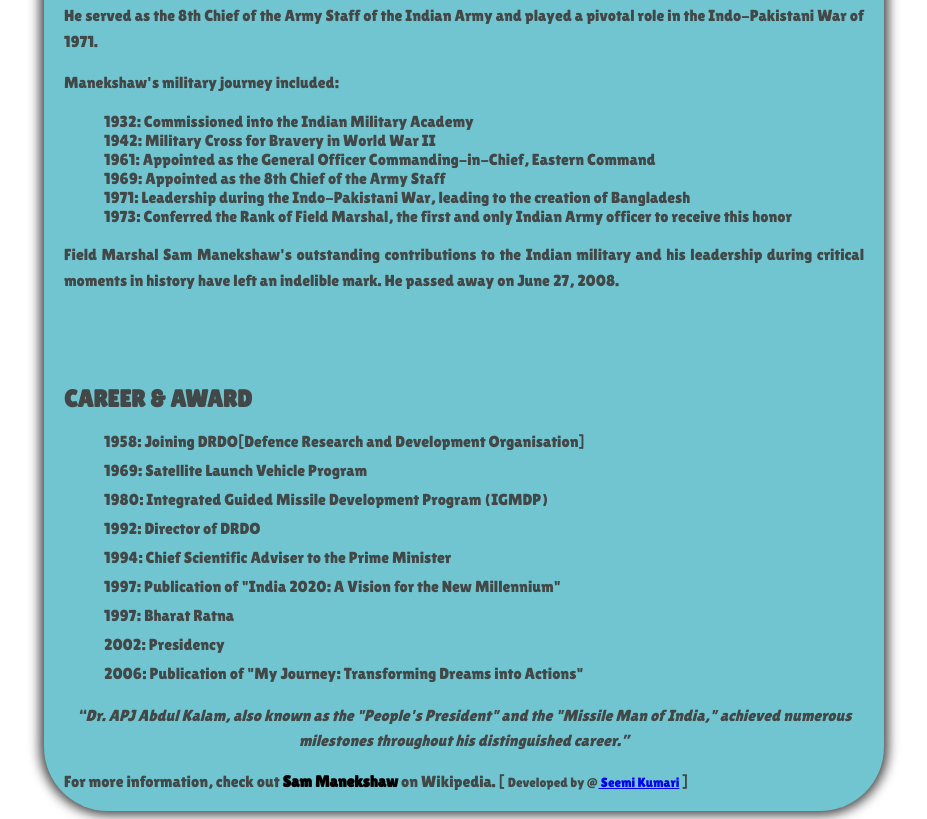
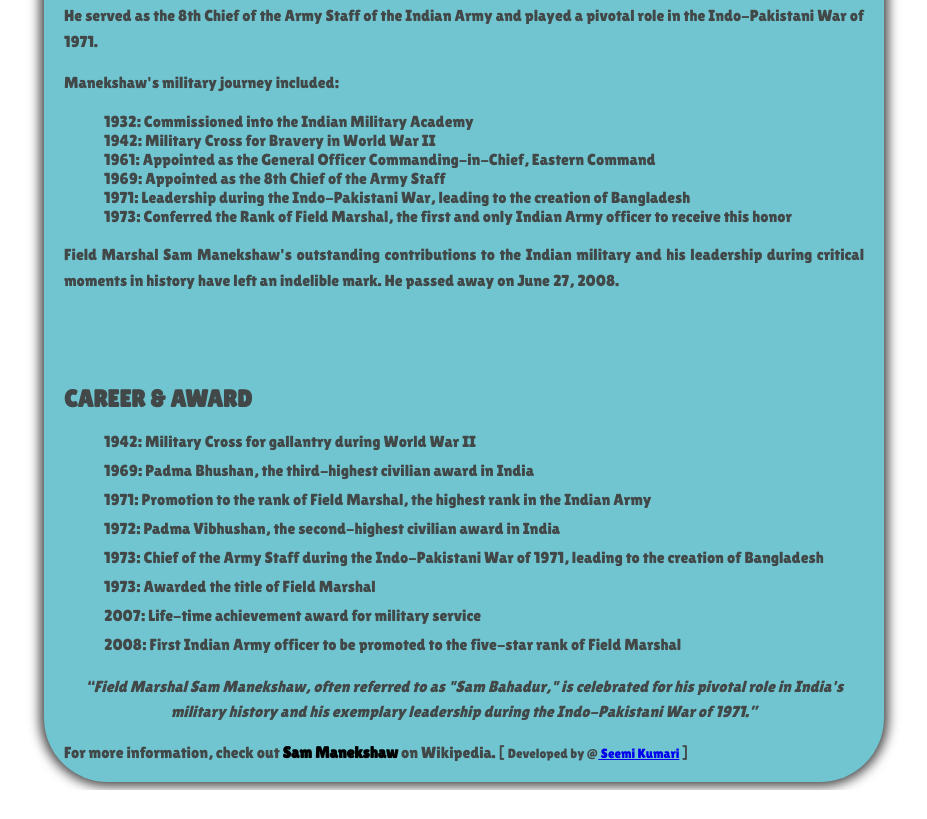
Before and after one commit to Seemikumari/Tribute-Page, a plain HTML site: page index.html in a window 1280 px wide. Shown: the part 694-1513 px from the top of the page, without its empty margins (176-1103 px from the left). After the commit the page ends 1484 px from the top, so only its background shows below. Drawn offline with Linux system fonts and the light colour scheme.

Commit message:
Update index.html

```diff
--- a/index.html
+++ b/index.html
@@ -60,15 +60,15 @@
         <div id="career-section">
             <h2>CAREER & AWARD</h2>
             <ul id="achieved">
-                <li>1958: Joining DRDO[Defence Research and Development Organisation]</li>
-                <li>1969: Satellite Launch Vehicle Program</li>
-                <li>1980: Integrated Guided Missile Development Program (IGMDP)</li>
-                <li>1992: Director of DRDO</li>
-                <li>1994: Chief Scientific Adviser to the Prime Minister</li>
-                <li>1997: Publication of "India 2020: A Vision for the New Millennium"</li>
-                <li>1997: Bharat Ratna</li>
-                <li>2002: Presidency</li>
-                <li>2006: Publication of "My Journey: Transforming Dreams into Actions"</li>
+               <li>1942: Military Cross for gallantry during World War II</li>
+               <li>1969: Padma Bhushan, the third-highest civilian award in India</li>
+               <li>1971: Promotion to the rank of Field Marshal, the highest rank in the Indian Army</li>
+               <li>1972: Padma Vibhushan, the second-highest civilian award in India</li>
+               <li>1973: Chief of the Army Staff during the Indo-Pakistani War of 1971, leading to the creation of Bangladesh</li>
+               <li>1973: Awarded the title of Field Marshal</li>
+               <li>2007: Life-time achievement award for military service</li>
+               <li>2008: First Indian Army officer to be promoted to the five-star rank of Field Marshal</li>
+
             </ul>
 
         </div>
@@ -76,8 +76,9 @@
 
 
 
-        <q>Dr. APJ Abdul Kalam, also known as the "People's President" and the "Missile Man of India," achieved numerous
-            milestones throughout his distinguished career.</q>
+        <q>Field Marshal Sam Manekshaw, often referred to as "Sam Bahadur," is celebrated for his pivotal role in India's military history and
+            his exemplary leadership during the Indo-Pakistani War of 1971.</q>
+
 
 
         <br>
```
